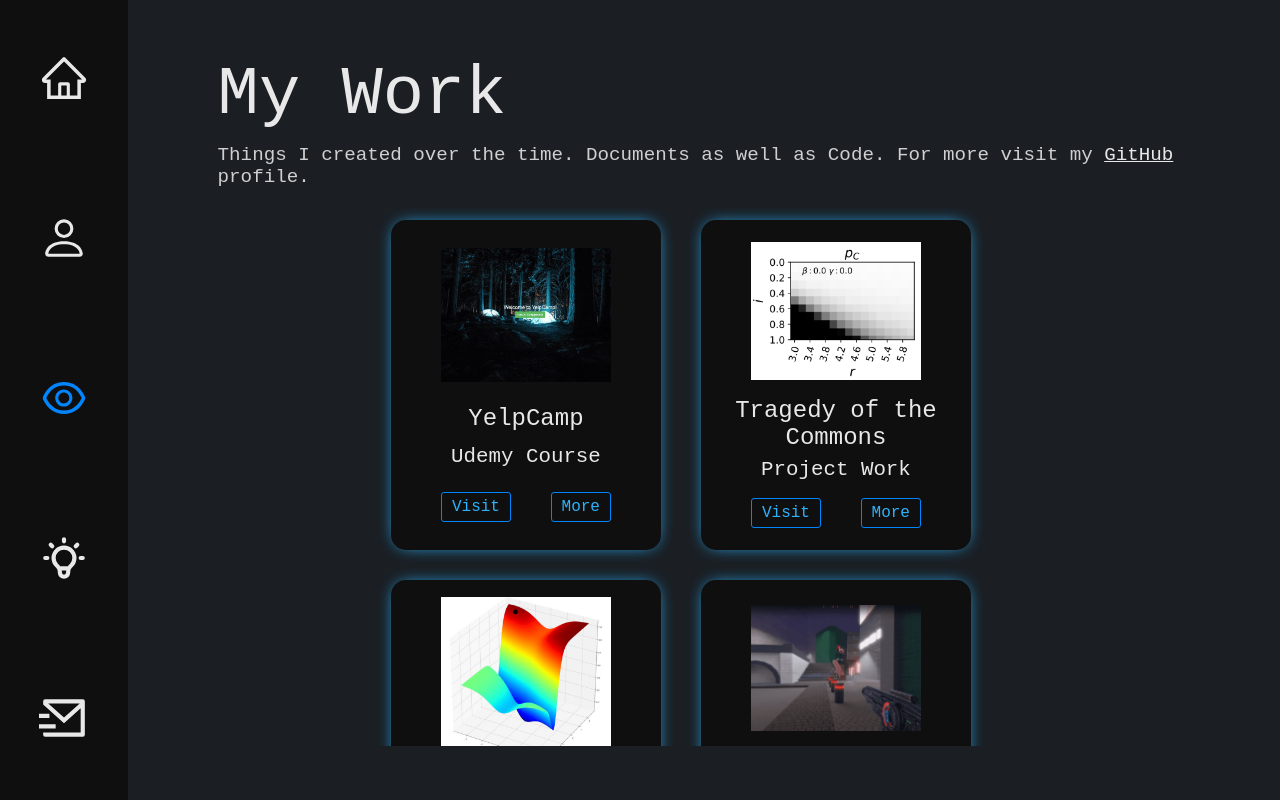
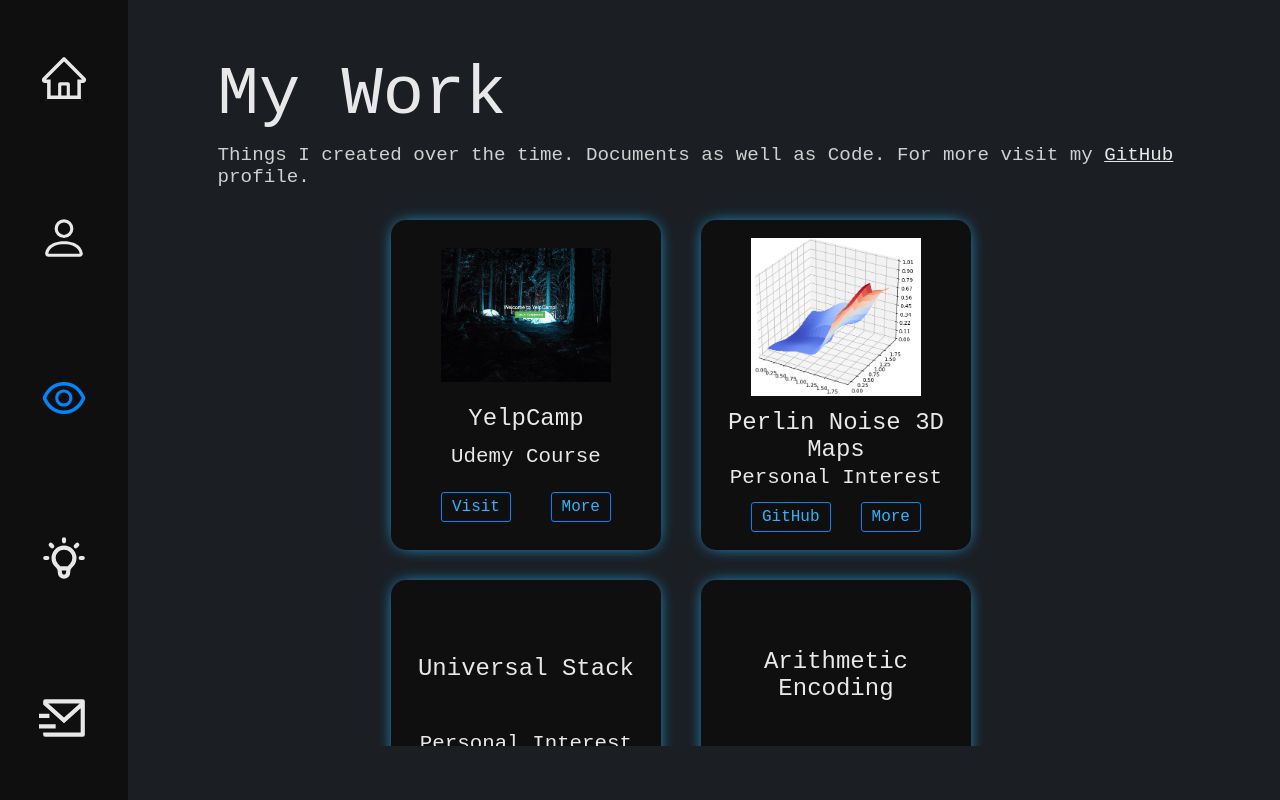
Before and after one commit to SpraylnlPray/MySite, a React app: page /projects in a window 1280 px wide. Built offline with nearby package versions, Linux system fonts and the light colour scheme.

Commit message:
Projects update

```diff
--- a/src/components/About/About.scss
+++ b/src/components/About/About.scss
@@ -6,10 +6,10 @@
   list-style-type: circle;
 }
 
-@media screen and (min-width: 751px) {
+@media screen and (min-width: globals.$desktop-screen) {
   #about-container {
-    margin-top: 33vh;
-    margin-left: 7vw;
+    padding-top: 40vh;
+    padding-left: 7vw;
   }
 
   .about-header {
@@ -27,10 +27,10 @@
   }
 }
 
-@media screen and (max-width: 750px) {
+@media screen and (max-width: globals.$mobile-screen) {
   #about-container {
     box-sizing: border-box;
-    padding-top: 27vh;
+    padding-top: 33vh;
     padding-left: 25px;
     line-height: 22px;
     height: calc(100vh - #{globals.$navbar-mobile-height});
--- a/src/components/Card/Card.js
+++ b/src/components/Card/Card.js
@@ -5,7 +5,7 @@ import propTypes from 'prop-types';
 const Card = ( { details } ) => {
   const handleClick = ( e, details ) => {
     e.stopPropagation();
-    let card = document.getElementById( `${details.key}-card` );
+    let card = document.getElementById( `${ details.key }-card` );
     card.classList.toggle( 'card--flipped' );
   }
 
@@ -13,11 +13,13 @@ const Card = ( { details } ) => {
     <div key={details.key} className='card' id={details.key + '-card'}>
       <div className='card__inner'>
         <div className='card__front'>
-          <img
-            className='card__image'
-            src={details.image.default ? details.image.default : details.image}
-            alt={details.header + ' image'}
-          />
+          {details.image ?
+            <img
+              className='card__image'
+              src={details.image.default ? details.image.default : details.image}
+              alt={details.header + ' image'}
+            />
+            : ''}
           <div className='card__heading'>{details.header}</div>
           <div className='card__sub'>{details.frontSub}</div>
           <div className='card__buttons__area'>
--- a/src/components/Home/Home.js
+++ b/src/components/Home/Home.js
@@ -5,9 +5,12 @@ import './Home.scss';
 const Home = () => {
   return (
     <div id='home-container'>
-      <div id='hi'>Hi,</div>
-      <div id='presentation'>
-        I&apos;m Daniel.<br />
+      {/* <div className='background'> */}
+      {/* </div> */}
+      {/* <div className='content'> */}
+        <div id='hi'>Hi,</div>
+        <div id='presentation'>
+          I&apos;m Daniel.<br />
           A CS student<br />
           from Germany.
         </div>
@@ -17,6 +20,7 @@ const Home = () => {
         <Link to='/contact'>
           <button id='touch-button'>Get in Touch</button>
         </Link>
+      {/* </div> */}
     </div>
   );
 }
--- a/src/components/Home/Home.scss
+++ b/src/components/Home/Home.scss
@@ -1,9 +1,18 @@
 @use '../../scss/globals.scss';
 
-@media screen and (min-width: 751px) {
+@media screen and (min-width: globals.$desktop-screen) {
   #home-container {
-    margin-top: 40vh;
-    margin-left: 7vw;
+    padding-top: 40vh;
+    padding-left: 7vw;
+    width: 90vw;
+    // background-image: url('../../../images/background-try.jpg');
+    // background-position: center;
+    // background-size: cover;
+    // horizontal offset, vertical offset, blur radius, shadow spread
+    // box-shadow: inset 45vw 0px 35vw 0px rgba(27,31,36,0.45), inset 37vw 0px 20vw 0px rgba(27,31,36,0.60), inset 30vw 0px 25vw 0px rgba(27,31,36,0.78),
+    //             inset 25vw 0px 25vw 0px rgba(27,31,36,0.80), inset 15vw 0px 10vw 0px rgba(27,31,36,1),
+    //             inset -20vw 0px 15vw 0px rgba(27,31,36,0.45), inset -17vw 0px 10vw 0px rgba(27,31,36,0.65), inset -12vw 0px 7vw 0px rgba(27,31,36,0.8),
+    //             inset -10vw 0px 6vw 0px rgba(27,31,36,1);
   }
 
   #hi {
@@ -35,12 +44,15 @@
   }
 }
 
-@media screen and (max-width: 750px) {
+@media screen and (max-width: globals.$mobile-screen) {
   #home-container {
     box-sizing: border-box;
-    padding-top: 27vh;
+    padding-top: 33vh;
     padding-left: 25px;;
     height: calc(100vh - #{globals.$navbar-mobile-height});
+    background-image: url('../../../images/background-try.jpg');
+    background-position: center;
+    background-size: cover;
   }
 
   #hi {
--- a/src/static/Projects.js
+++ b/src/static/Projects.js
@@ -2,12 +2,13 @@ const backPropImage = require( '../../images/BackPropFront.png' );
 const yelpCampImage = require( '../../images/YelpCampFront.png' );
 const cyberImage = require( '../../images/CybercellFront.png' );
 const tragedyImage = require( '../../images/TragedyFront.png' );
+const perlinImage = require( '../../images/PerlinNoiseFront.png' );
 
 const projects = [
   {
     key: 'yc-course',
     header: 'YelpCamp',
-    time: '7th Semester',
+    time: 'Free Time',
     frontSub: 'Udemy Course',
     backSub: '',
     description: 'This website is the result of a course on Udemy that introduced me to web development and tought me the basics of HTML, CSS and JavaScript. The site is a place to leave reviews on fictive camping sites. It has authentication and authorization and is connected to a mongo DB.',
@@ -15,6 +16,42 @@ const projects = [
     refText: 'Visit',
     download: false,
     image: yelpCampImage,
+  },
+  {
+    key: 'perlin-ki',
+    header: 'Perlin Noise 3D Maps',
+    time: '7th Semester',
+    frontSub: 'Personal Interest',
+    backSub: '',
+    description: 'In the AI class we heard about the idea of creating 3D landscapes using Perlin Noise. This is a (not finished) C++ programm where I tried to do so. The visualization was done with Python.',
+    ref: 'https://github.com/SpraylnlPray/PerlinNoise',
+    refText: 'GitHub',
+    download: false,
+    image: perlinImage,
+  },
+  {
+    key: 'univ-stack',
+    header: 'Universal Stack',
+    time: 'Free Time',
+    frontSub: 'Personal Interest',
+    backSub: '',
+    description: 'A short C++ program to explore void pointers and functions like malloc, calloc and memset.',
+    ref: 'https://github.com/SpraylnlPray/UniversalStack',
+    refText: 'GitHub',
+    download: false,
+    image: '',
+  },
+  {
+    key: 'dm-binConv',
+    header: 'Arithmetic Encoding',
+    time: '7th Semester',
+    frontSub: 'Weekly Assignment',
+    backSub: '',
+    description: 'A short program that converts a string message into its binary representation, using an algorithm proposed by Witten, Neal and Cleary in 1987. It was topic in the Ditigal Media class by Prof. Dr. Ulhaas.',
+    ref: 'https://github.com/SpraylnlPray/BinConverter',
+    refText: 'GitHub',
+    download: false,
+    image: '',
   },
   {
     key: 'public-goods-sem',
--- a/webpack.config.js
+++ b/webpack.config.js
@@ -21,7 +21,7 @@ const paths = [
   },
   {
     path: '/projects',
-    lastmod: '2020-09-22',
+    lastmod: '2020-09-23',
     priority: '0.8',
     changefreq: 'weekly'
   },
```
Also changed, not shown: images/PerlinNoiseFront.png (added).
